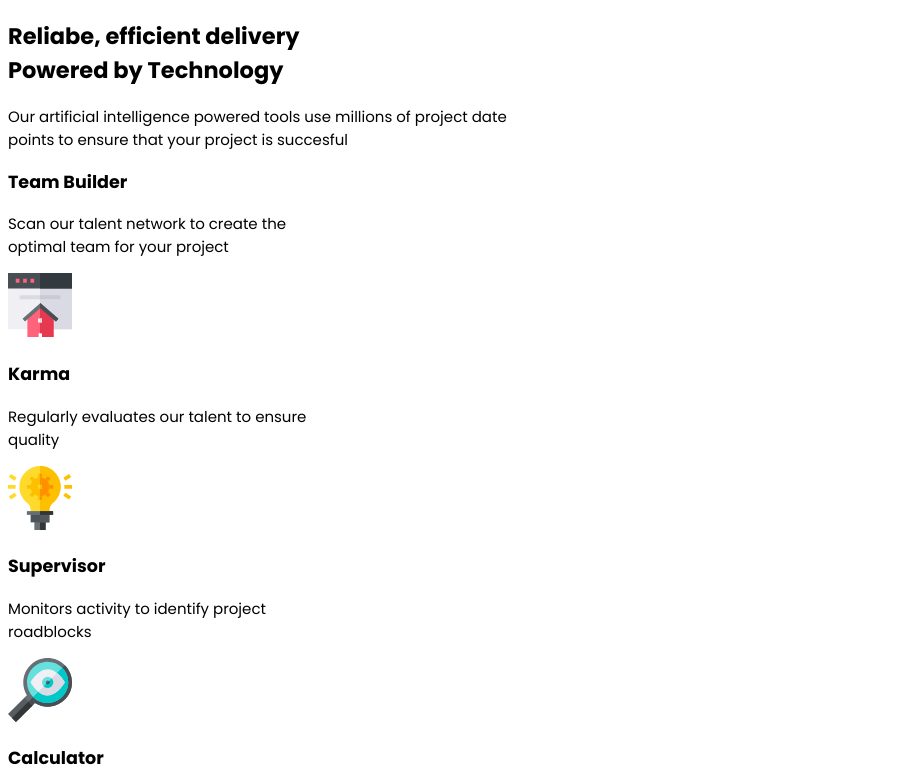
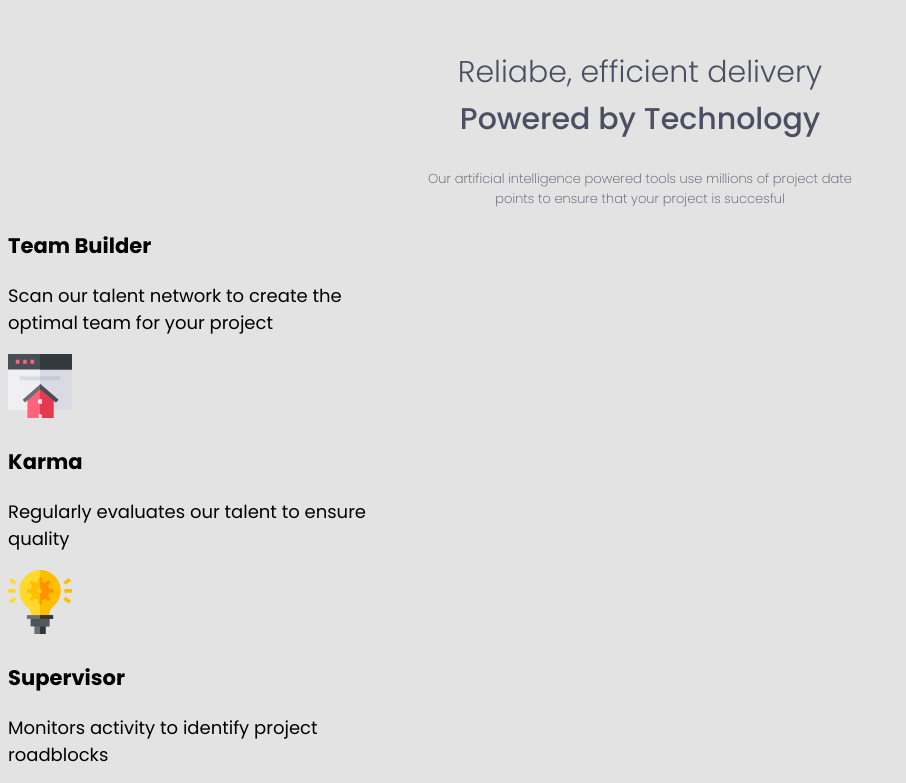
Before and after one commit to Daysse/FourCardFrontEndMentor, a plain HTML site: page index.html in a window 1280 px wide. Shown: the top 783 px of the page, without its empty margins (0-906 px from the left). Drawn offline with Linux system fonts and the light colour scheme.

Commit message:
Header CSS + correction html

```diff
--- a/index.html
+++ b/index.html
@@ -9,9 +9,9 @@
 </head>
 <body>
   <section>
-    <h1>Reliabe, efficient delivery
-    <br>Powered by Technology</h1>
-    <p>Our artificial intelligence powered tools use millions of project date <br>
+    <h1 class="title-light">Reliabe, efficient delivery</h1>
+    <h1 class="title-dark">Powered by Technology</h1>
+    <p class="phead">Our artificial intelligence powered tools use millions of project date <br>
     points to ensure that your project is succesful</p>
     </section>
 
--- a/style.css
+++ b/style.css
@@ -1,6 +1,50 @@
 @import url('https://fonts.googleapis.com/css2?family=Poppins:ital,wght@0,100;0,200;0,300;0,400;0,500;0,600;0,700;0,800;0,900;1,100;1,200;1,300;1,400;1,500;1,600;1,700;1,800;1,900&display=swap');
 
+/*
+### Primary
+
+- Red: hsl(0, 78%, 62%)
+- Cyan: hsl(180, 62%, 55%)
+- Orange: hsl(34, 97%, 64%)
+- Blue: hsl(212, 86%, 64%)
+
+### Neutral
+
+- Very Dark Blue: hsl(234, 12%, 34%)
+- Grayish Blue: hsl(229, 6%, 66%)
+- Very Light Gray: hsl(0, 0%, 98%)
+
+*/
+
+/*HEADER*/
 body{
     font-family: 'Poppins';
-    font-size: 15px;
+    font-size: 18px;
+    background-color: hsl(0, 0%, 89%);
 }
+
+section{
+    text-align: center;
+}
+
+.title-light{
+    color: hsl(234, 12%, 34%);
+    font-weight:300;
+    font-size: 30px;
+    margin-top: 50px;
+
+}
+
+.title-dark{
+    color: hsl(234, 12%, 34%);
+    font-weight: 500;
+    font-size: 30px;
+    margin: -23px;
+}
+
+.phead{
+    font-weight: 200;
+    font-size: 13px;
+    margin-top: 50px;
+    color: hsl(234, 12%, 34%);
+}
```
